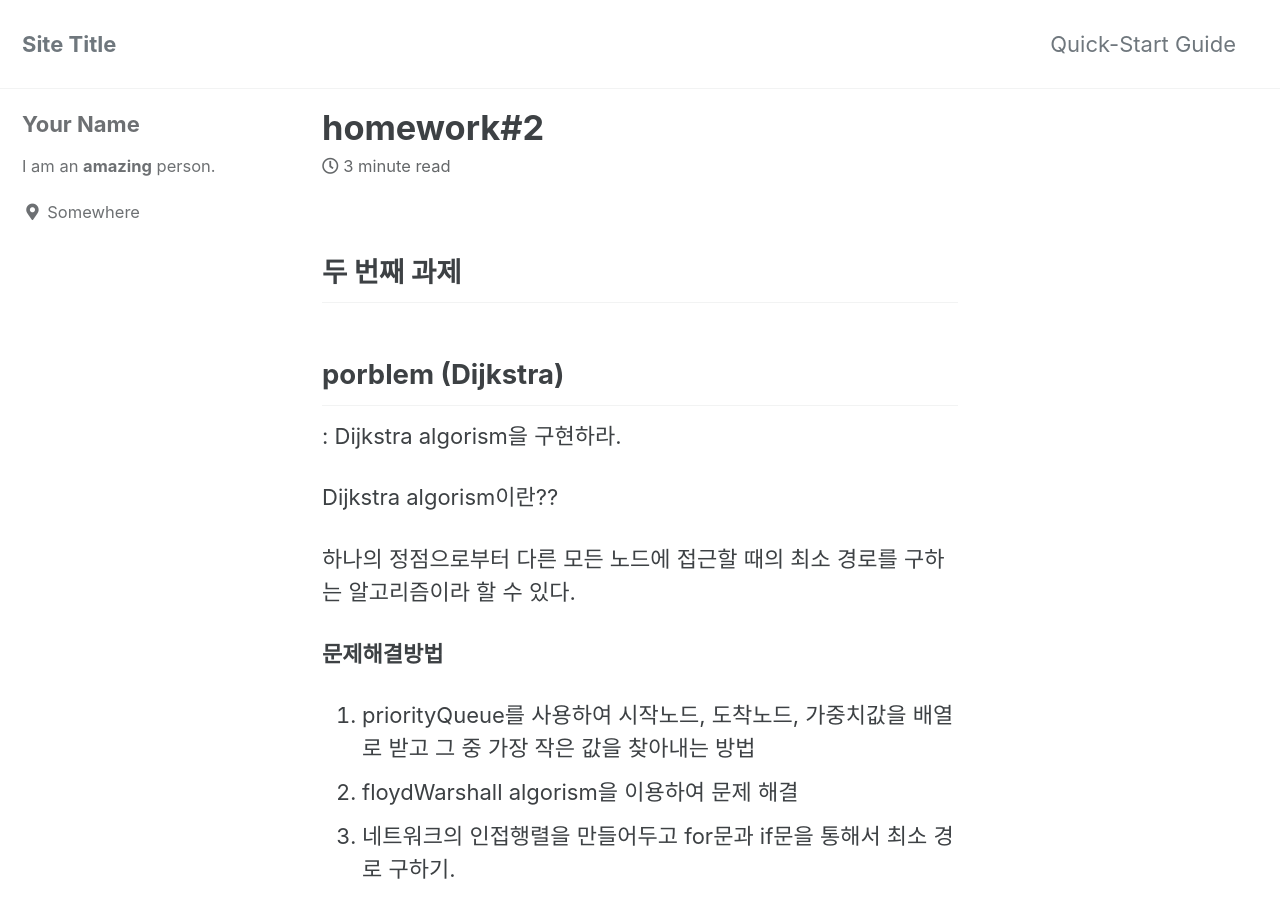
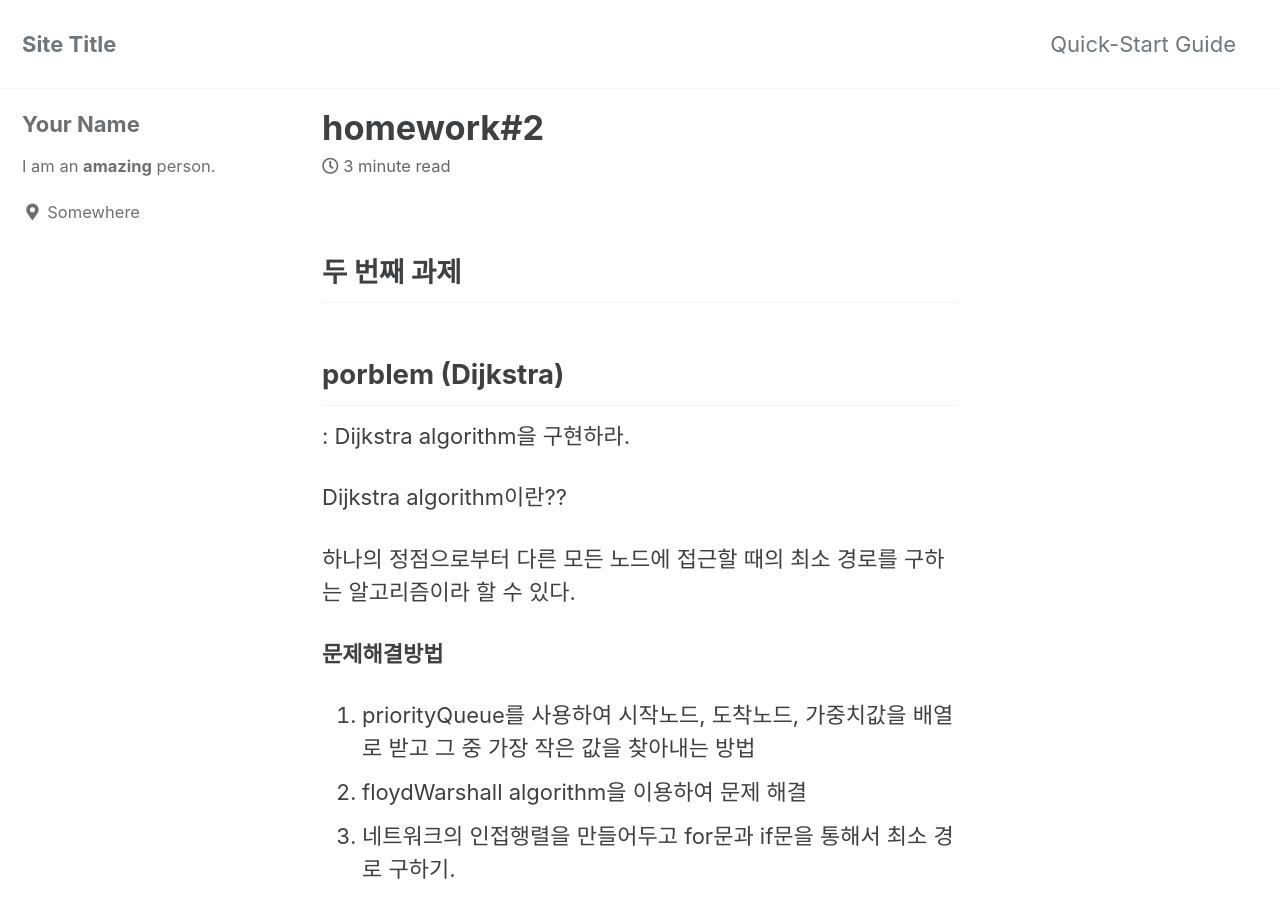
Before and after one commit to yunsxx/yunsxx.github.io, a Jekyll site: the page built from _posts/2021-04-6-homework#2.markdown, in a window 1280 px wide and 900 px high. Built offline with Jekyll 4.4.1, drawn with Linux system fonts in a browser that asks for light colours; cached includes are drawn as plain includes.

Commit message:
알파벳 수정

```diff
--- a/_posts/2021-04-6-homework#2.markdown
+++ b/_posts/2021-04-6-homework#2.markdown
@@ -9,9 +9,9 @@ categories: jekyll update
 
 ## porblem (Dijkstra)
 
-: Dijkstra algorism을 구현하라.
+: Dijkstra algorithm을 구현하라.
 
-Dijkstra algorism이란??
+Dijkstra algorithm이란??
 
 하나의 정점으로부터 다른 모든 노드에 접근할 때의 최소 경로를 구하는 알고리즘이라 할 수 있다.
 
@@ -20,7 +20,7 @@ Dijkstra algorism이란??
 **문제해결방법**
 
 1. priorityQueue를 사용하여 시작노드, 도착노드, 가중치값을 배열로 받고 그 중 가장 작은 값을 찾아내는 방법
-2. floydWarshall algorism을 이용하여 문제 해결
+2. floydWarshall algorithm을 이용하여 문제 해결
 3. 네트워크의 인접행렬을 만들어두고 for문과 if문을 통해서 최소 경로 구하기.
 
 
```
